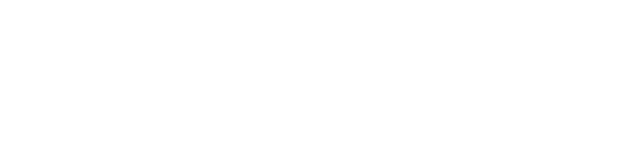
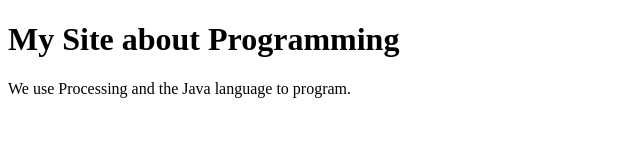
Before and after one commit to sgolanka/ecs22, a plain HTML site: page index.html in a window 1280 px wide. Shown: the whole page, without its empty margins (0-640 px from the left). Drawn offline with Linux system fonts and the light colour scheme.

Commit message:
added h1 and paragraph

```diff
--- a/index.html
+++ b/index.html
@@ -2,6 +2,7 @@
 <!DOCTYPE html>
 <html>
  <body>
-
+<h1>My Site about Programming</h1>
+   	<p>We use Processing and the Java language to program.</p>
  </body>
 </html>
```
